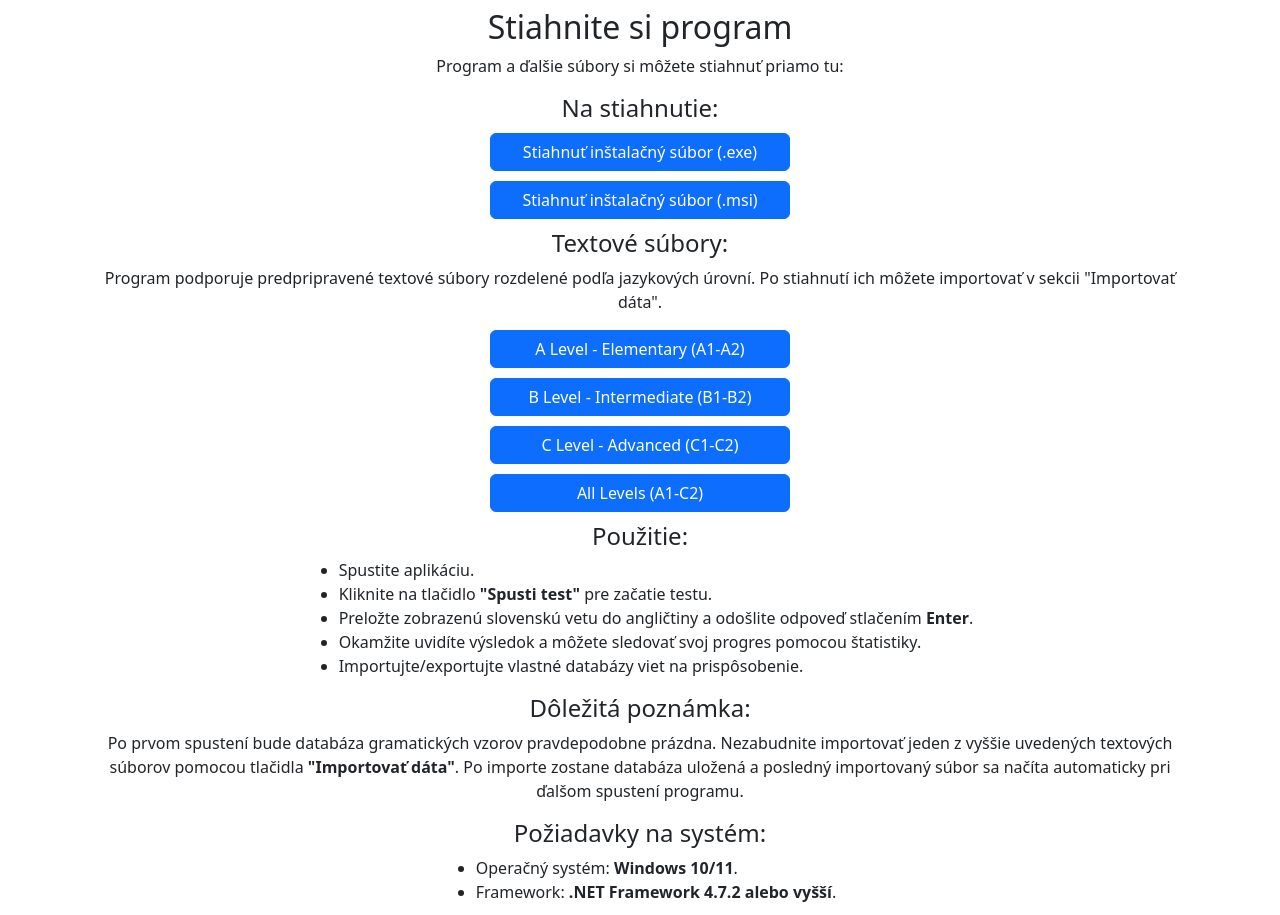
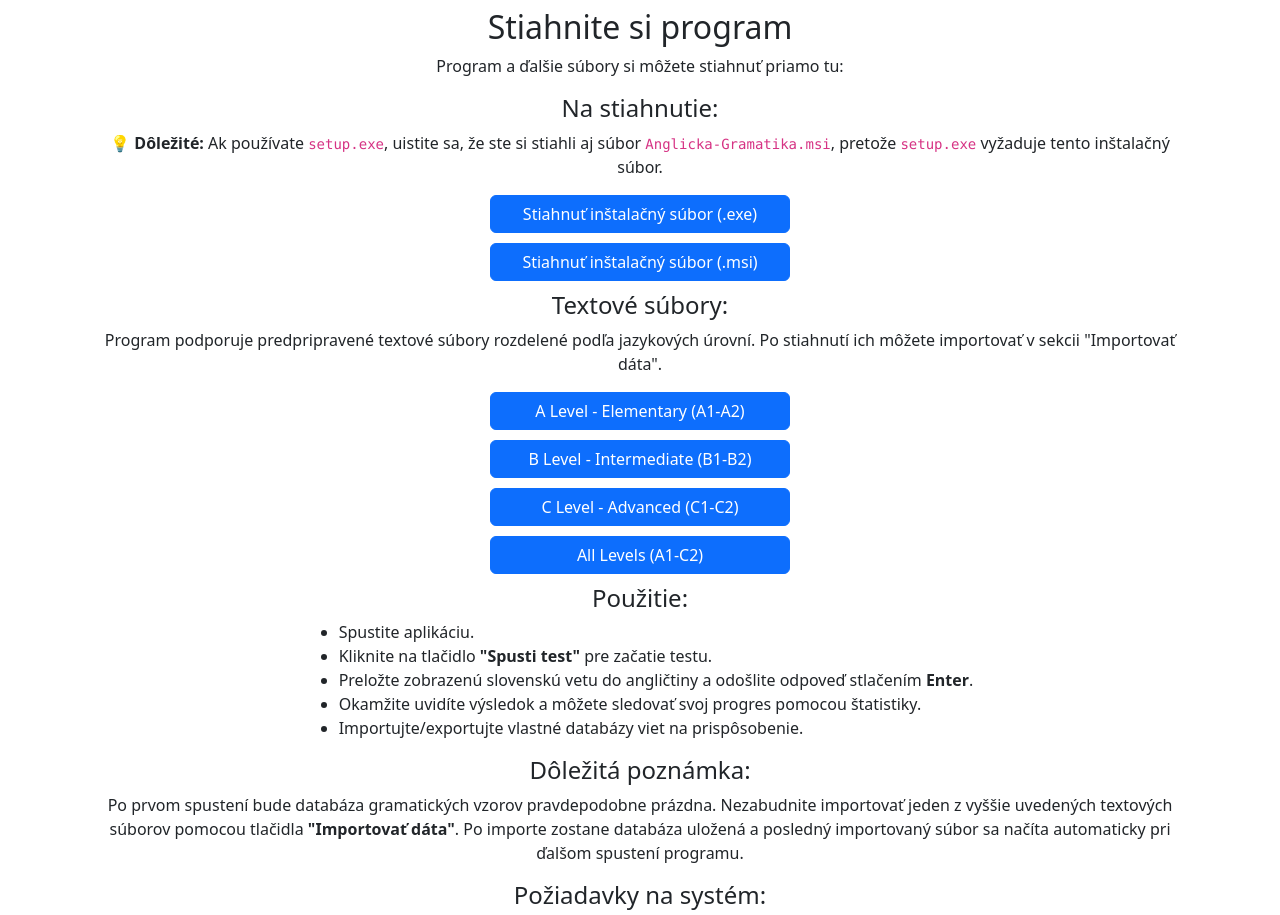
Before and after one commit to peterfromslovakia/Anglicka-Gramatika-web, a plain HTML site: page index.html in a window 1280 px wide. Shown: the part 1600-2515 px from the top of the page. Drawn offline with Linux system fonts and the light colour scheme.

Commit message:
Upozornenie: Setup.exe vyžaduje Anglicka-Gramatika.msi

```diff
--- a/index.html
+++ b/index.html
@@ -167,6 +167,7 @@
 
             <!-- Inštalátory -->
             <h4>Na stiahnutie:</h4>
+            <p><strong>💡 Dôležité:</strong> Ak používate <code>setup.exe</code>, uistite sa, že ste si stiahli aj súbor <code>Anglicka-Gramatika.msi</code>, pretože <code>setup.exe</code> vyžaduje tento inštalačný súbor.</p>
             <a href="https://github.com/peterfromslovakia/Anglicka-Gramatika/raw/8965952c87a3527925b5d35b99f0bc52ba88faea/setup.exe" class="btn btn-primary btn-download">Stiahnuť inštalačný súbor (.exe)</a>
             <a href="https://github.com/peterfromslovakia/Anglicka-Gramatika/raw/8965952c87a3527925b5d35b99f0bc52ba88faea/Anglicka-Gramatika.msi" class="btn btn-primary btn-download">Stiahnuť inštalačný súbor (.msi)</a>
 
@@ -206,6 +207,7 @@
     </section>
 
 
+
     <!-- Kontakt -->
     <section id="contact" class="bg-light">
         <div class="container px-4 text-center">
```
